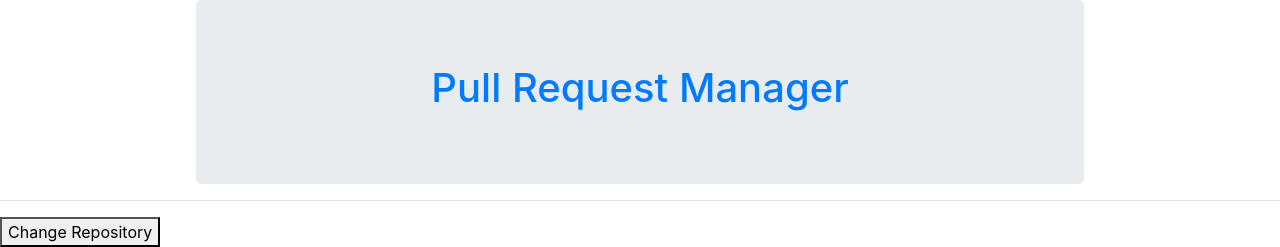
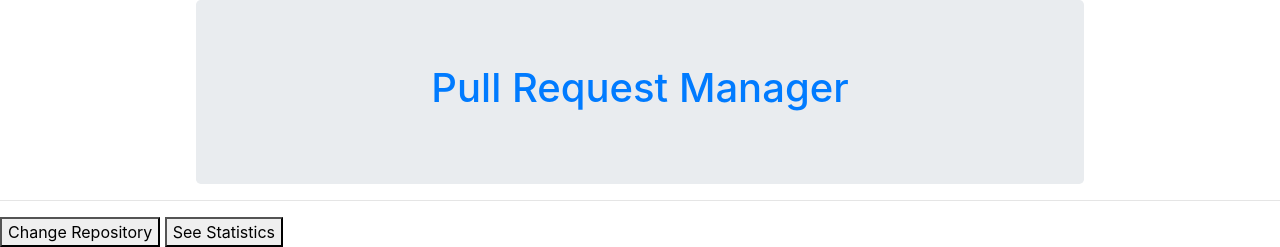
Before and after one commit to kmn5409/INFO_2602_Project, a Flask app: page /api/pull_requests in a window 1280 px wide. Shown: the top 247 px of the page. Run offline with Flask 2, Linux system fonts and the light colour scheme; data comes from the database, SQL or seed files in the repository; data that the repository does not hold is empty; some libraries are stand-ins or nearby versions.

Commit message:
Add files via upload

```diff
--- a/templates/request.html
+++ b/templates/request.html
@@ -4,6 +4,7 @@
     <div class="row">
         <div class="col">
         <button onclick="location.href='/api/get_repos'">Change Repository</button>
+        <button onclick="location.href='/api/pull_requests/stats'">See Statistics</button>
             <table class="table table-striped table-hover">
                 <thead class="thead-dark">
                     <tr>
```
